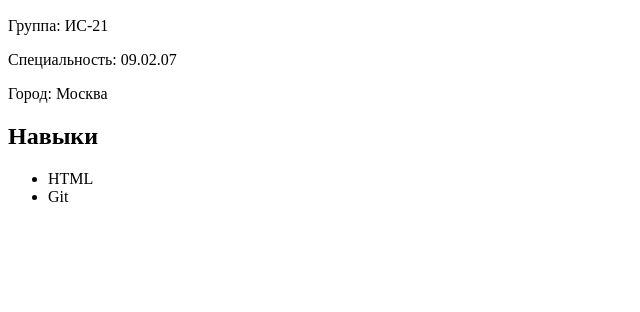
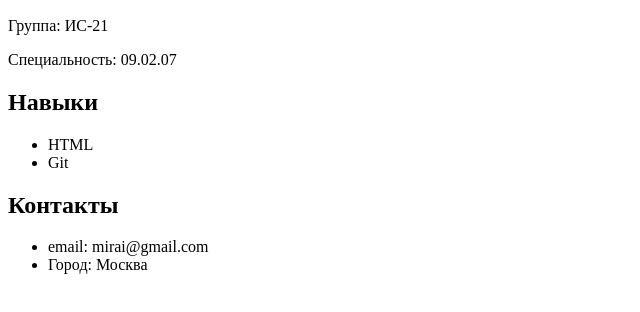
Before and after one commit to fofanovdima641/student-card, a plain HTML site: page index.html in a window 1280 px wide. Shown: the part 110-422 px from the top of the page, without its empty margins (0-640 px from the left). Drawn offline with Linux system fonts and the light colour scheme.

Commit message:
Добавлен раздел Контакты

```diff
--- a/index.html
+++ b/index.html
@@ -9,12 +9,16 @@
   <h2>Образование: ГБПОУ"ШКАИ"</h2>
   <p>Группа: ИС-21</p>
   <p>Специальность: 09.02.07</p>
-  <p>Город: Москва</p>
 
   <h2>Навыки</h2>
   <ul>
     <li>HTML</li>
     <li>Git</li>
   </ul>
+  <h2>Контакты</h2>
+  <ul>
+    <li>email: mirai@gmail.com</li>
+    <li>Город: Москва</li>
+  </ul>
 </body>
 </html>
```
